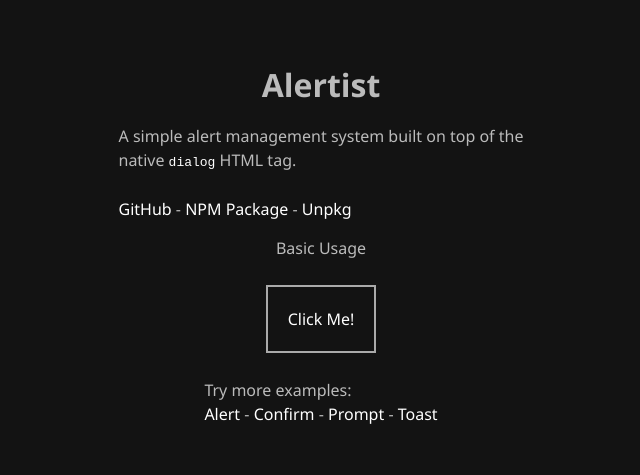
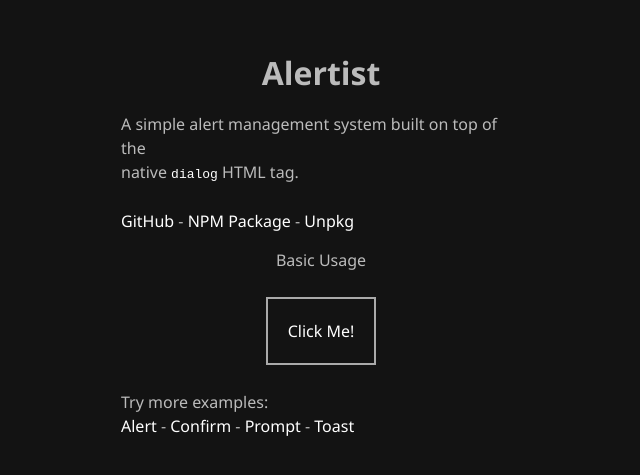
Before and after one commit to thisjt/alertist, a SvelteKit app: page / in a window 1280 px wide. Shown: the part 159-634 px from the top of the page, without its empty margins (319-959 px from the left). Built offline with nearby package versions, Linux system fonts and the light colour scheme.

Commit message:
docs: update example back paths

```diff
--- a/src/routes/+page.svelte
+++ b/src/routes/+page.svelte
@@ -2,9 +2,9 @@
 	import alertist from '$lib/alertist';
 </script>
 
-<div class="examples">
+<div class="examples main">
 	<div><h1>Alertist</h1></div>
-	<div>
+	<div class="description">
 		A simple alert management system built on top of the<br />
 		native <a href="https://developer.mozilla.org/en-US/docs/Web/HTML/Element/dialog" target="_blank"><code>dialog</code></a> HTML tag.<br />
 		<br />
@@ -26,7 +26,7 @@
 					});
 			}}>Click Me!</button>
 	</div>
-	<div>
+	<div class="footer">
 		Try more examples:<br />
 		<a href="alert">Alert</a> -
 		<a href="confirm">Confirm</a> -
@@ -34,3 +34,13 @@
 		<a href="toast">Toast</a>
 	</div>
 </div>
+
+<style lang="scss">
+	.main {
+		max-width: 400px;
+	}
+	.description,
+	.footer {
+		width: 100%;
+	}
+</style>
--- a/src/routes/alert/+page.svelte
+++ b/src/routes/alert/+page.svelte
@@ -3,7 +3,7 @@
 </script>
 
 <div class="examples">
-	<div>Alert Examples - <a href="../">Back</a></div>
+	<div>Alert Examples - <a href="./">Back</a></div>
 	<div>
 		<button
 			on:click={() => {
--- a/src/routes/confirm/+page.svelte
+++ b/src/routes/confirm/+page.svelte
@@ -3,7 +3,7 @@
 </script>
 
 <div class="examples">
-	<div>Confirm Examples - <a href="../">Back</a></div>
+	<div>Confirm Examples - <a href="./">Back</a></div>
 	<div>
 		<button
 			on:click={() => {
--- a/src/routes/prompt/+page.svelte
+++ b/src/routes/prompt/+page.svelte
@@ -3,7 +3,7 @@
 </script>
 
 <div class="examples">
-	<div>Prompt Examples - <a href="../">Back</a></div>
+	<div>Prompt Examples - <a href="./">Back</a></div>
 	<div>
 		<button
 			on:click={() => {
--- a/src/routes/toast/+page.svelte
+++ b/src/routes/toast/+page.svelte
@@ -3,7 +3,7 @@
 </script>
 
 <div class="examples">
-	<div>Toast Examples - <a href="../">Back</a></div>
+	<div>Toast Examples - <a href="./">Back</a></div>
 	<div>
 		<button
 			on:click={async () => {
--- a/src/styles/demo.scss
+++ b/src/styles/demo.scss
@@ -10,7 +10,6 @@
 	align-items: center;
 	flex-direction: column;
 	height: 100vh;
-	max-width: 600px;
 	margin: 0 auto;
 }
 
```
